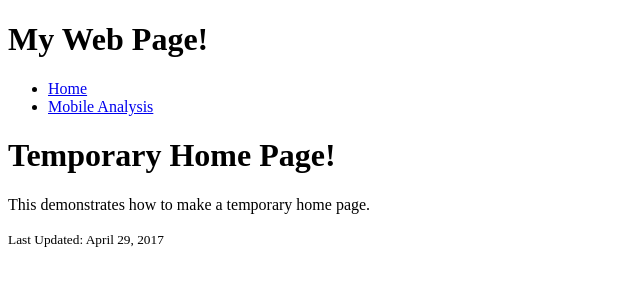
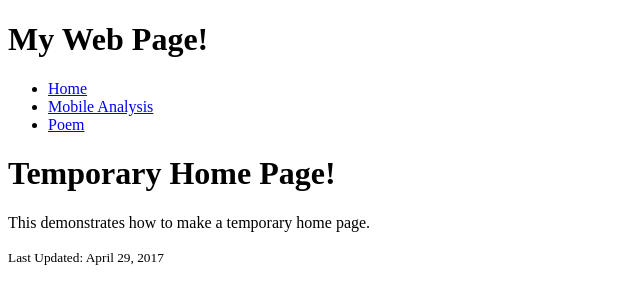
Before and after one commit to baird6/baird6.github.io, a plain HTML site: page index.html in a window 1280 px wide. Shown: the whole page, without its empty margins (0-640 px from the left). Drawn offline with Linux system fonts and the light colour scheme.

Commit message:
troubleshooting

```diff
--- a/index.html
+++ b/index.html
@@ -16,6 +16,7 @@
         <ul>
             <li><a href="/index.html">Home</a></li>
             <li><a href="/mobile-analysis.html">Mobile Analysis</a></li>
+            <li><a href="/Sandbox/Poem">Poem</a></li>
         </ul>
     </nav>
     <main>
```
Also changed, not shown: 1 other file.
